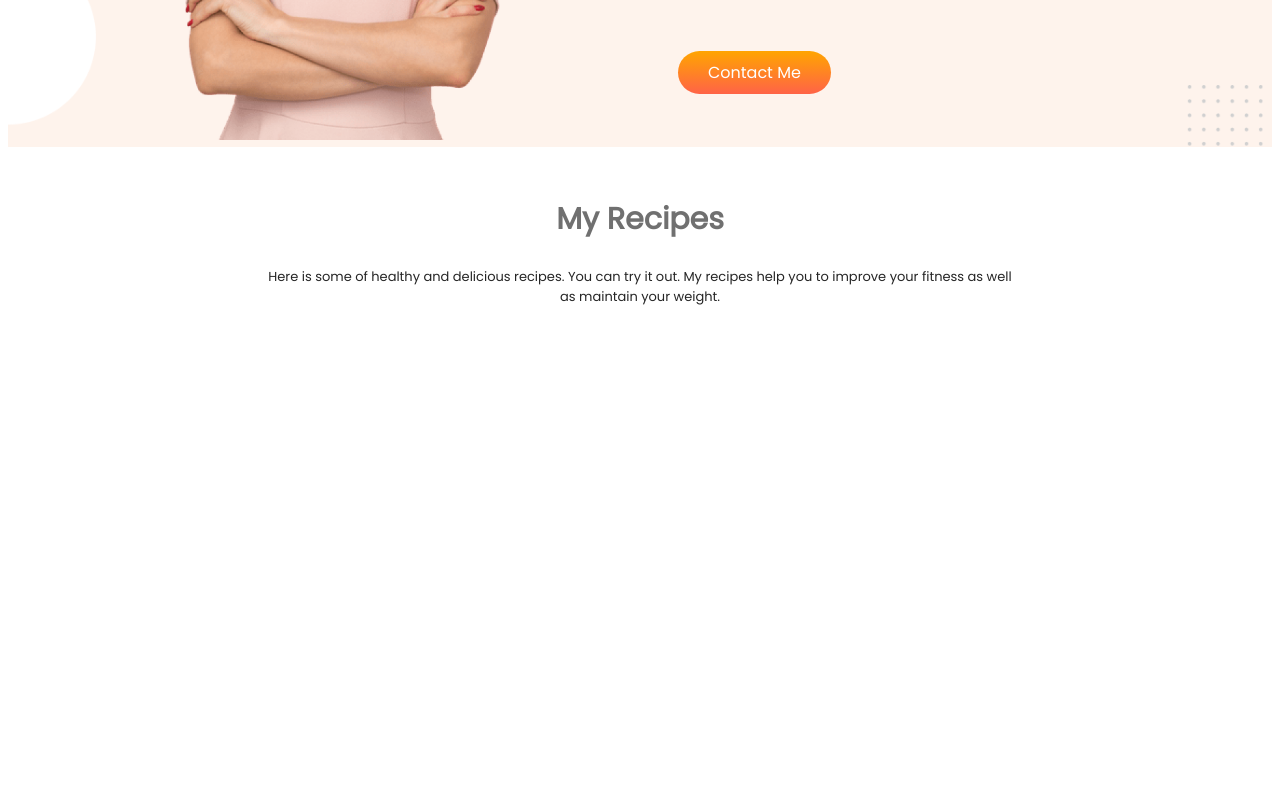
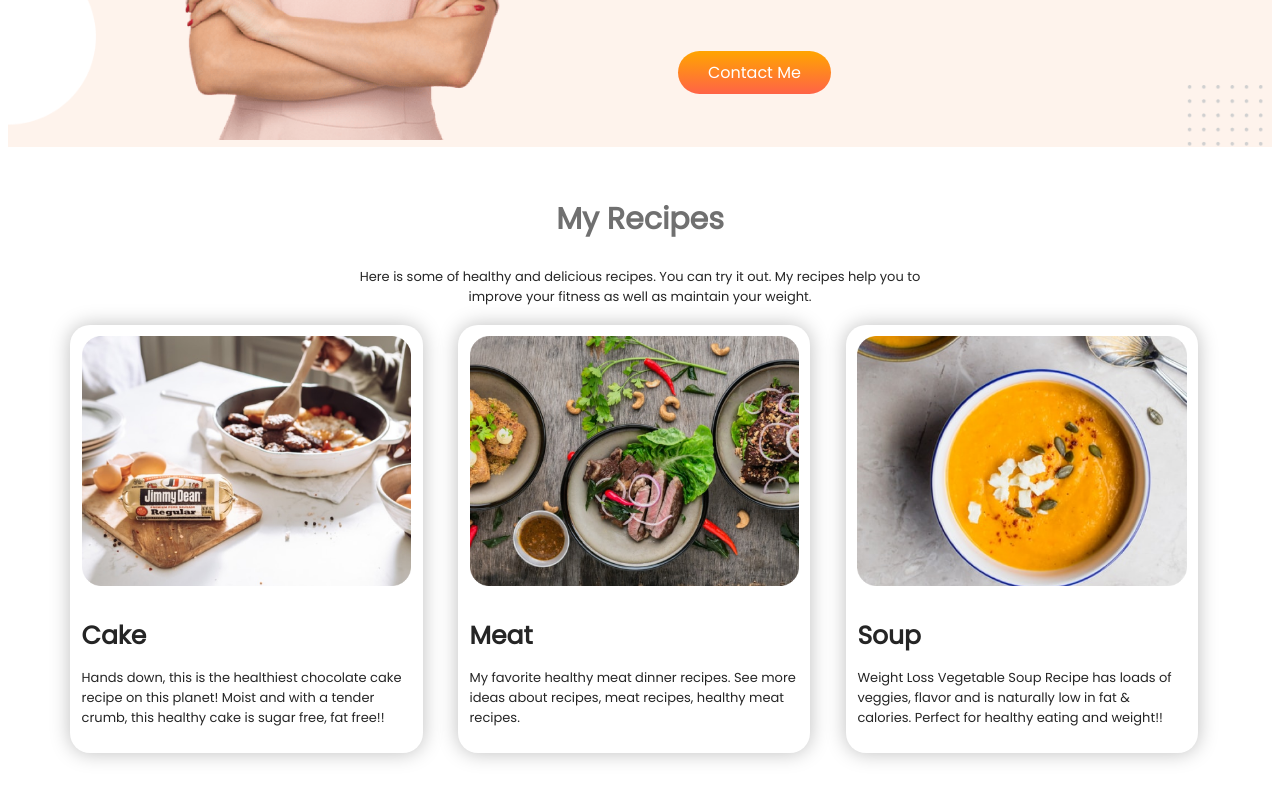
Before and after one commit to aktarulrahul/dear-food, a plain HTML site: page index.html in a window 1280 px wide. Shown: the part 1118-1918 px from the top of the page. Before the commit the page ends 1438 px from the top, so only its background shows below. Drawn offline with Linux system fonts and the light colour scheme.

Commit message:
added my recipe section

```diff
--- a/index.html
+++ b/index.html
@@ -50,11 +50,39 @@
     </section>
     <section class="my-recipe">
       <h2>My Recipes</h2>
-      <p>
+      <p id="recipe-paragraph">
         Here is some of healthy and delicious recipes. You can try it out. My
         recipes help you to improve your fitness as well as maintain your
         weight.
       </p>
+      <div class="flex-container">
+        <div class="recipe-item">
+          <img src="images/food/Recipe item cake.jpg" />
+          <h3>Cake</h3>
+          <p>
+            Hands down, this is the healthiest chocolate cake recipe on this
+            planet! Moist and with a tender crumb, this healthy cake is sugar
+            free, fat free!!
+          </p>
+        </div>
+        <div class="recipe-item">
+          <img src="images/food/Recipe item meat.jpg" />
+          <h3>Meat</h3>
+          <p>
+            My favorite healthy meat dinner recipes. See more ideas about
+            recipes, meat recipes, healthy meat recipes.
+          </p>
+        </div>
+        <div class="recipe-item">
+          <img src="images/food/Recipe item soup.png" />
+          <h3>Soup</h3>
+          <p>
+            Weight Loss Vegetable Soup Recipe has loads of veggies, flavor and
+            is naturally low in fat & calories. Perfect for healthy eating and
+            weight!!
+          </p>
+        </div>
+      </div>
     </section>
   </body>
 </html>
--- a/style.css
+++ b/style.css
@@ -10,6 +10,12 @@ h2 {
   font-size: 30px;
   font-weight: bold;
   color: #707070;
+}
+
+h3 {
+  font-size: 25px;
+  font-weight: bold 700;
+  margin-bottom: 0;
 }
 
 .orange-color {
@@ -33,7 +39,7 @@ h2 {
   margin-top: 20px;
 }
 .top-header {
-  margin-top: 160px;
+  margin-top: 120px;
   margin-left: 5%;
 }
 .top-header h1 {
@@ -81,7 +87,26 @@ h2 {
 }
 
 .my-recipe {
-  padding: 0 20%;
+  margin: 0 3.5%;
   font-size: small;
   color: #252525;
 }
+
+#recipe-paragraph {
+  margin: 0 25%;
+}
+
+.recipe-item {
+  width: 28%;
+  margin: 1.5%;
+  border-radius: 20px;
+  box-shadow: 0 0 20px rgb(190, 190, 190);
+  text-align: left;
+  padding: 1%;
+}
+
+.recipe-item img {
+  /* margin: 20px; */
+  height: auto;
+  max-width: 100%;
+}
```
Also changed, not shown: images/food/Recipe item cake.jpg (renamed from images/food/Project Cover.jpg), images/food/Recipe item meat.jpg (renamed from images/food/Project Cover1.jpg), images/food/Recipe item soup.png (renamed from images/food/Project Cover.png).
